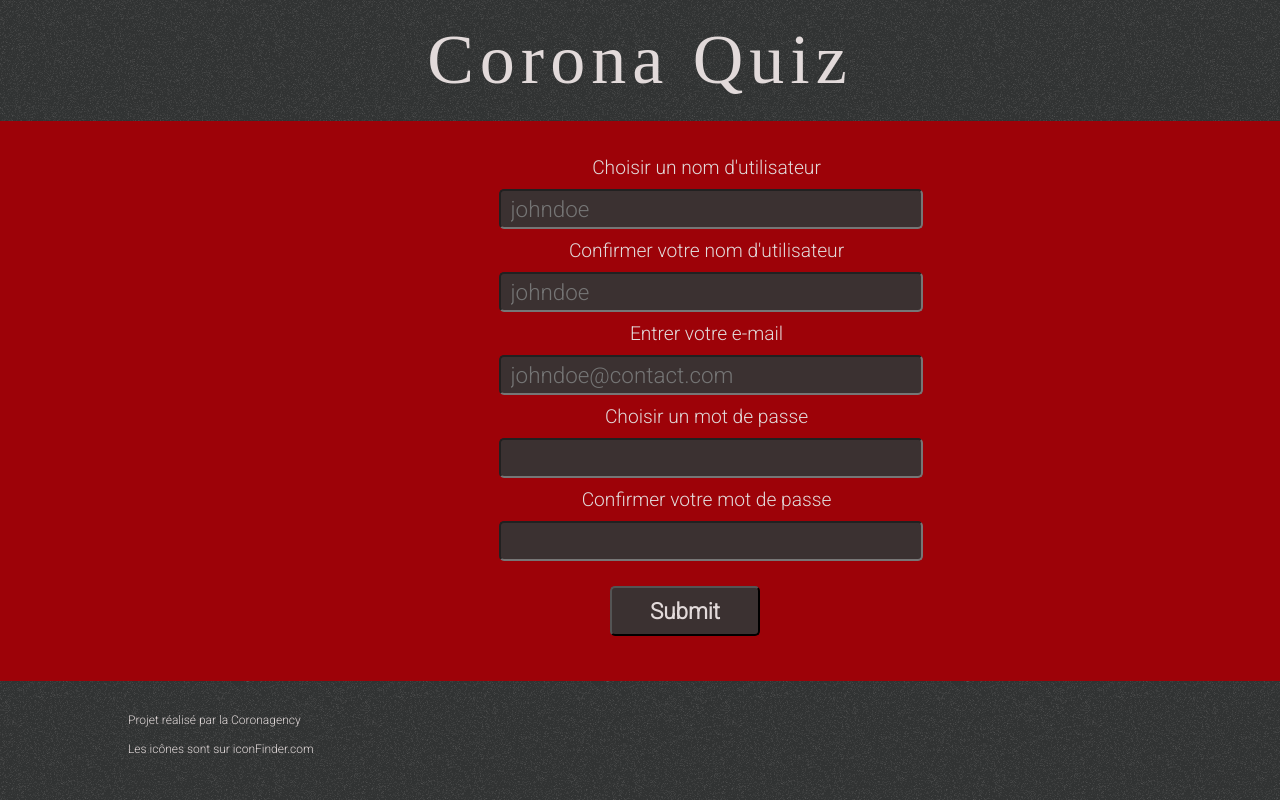
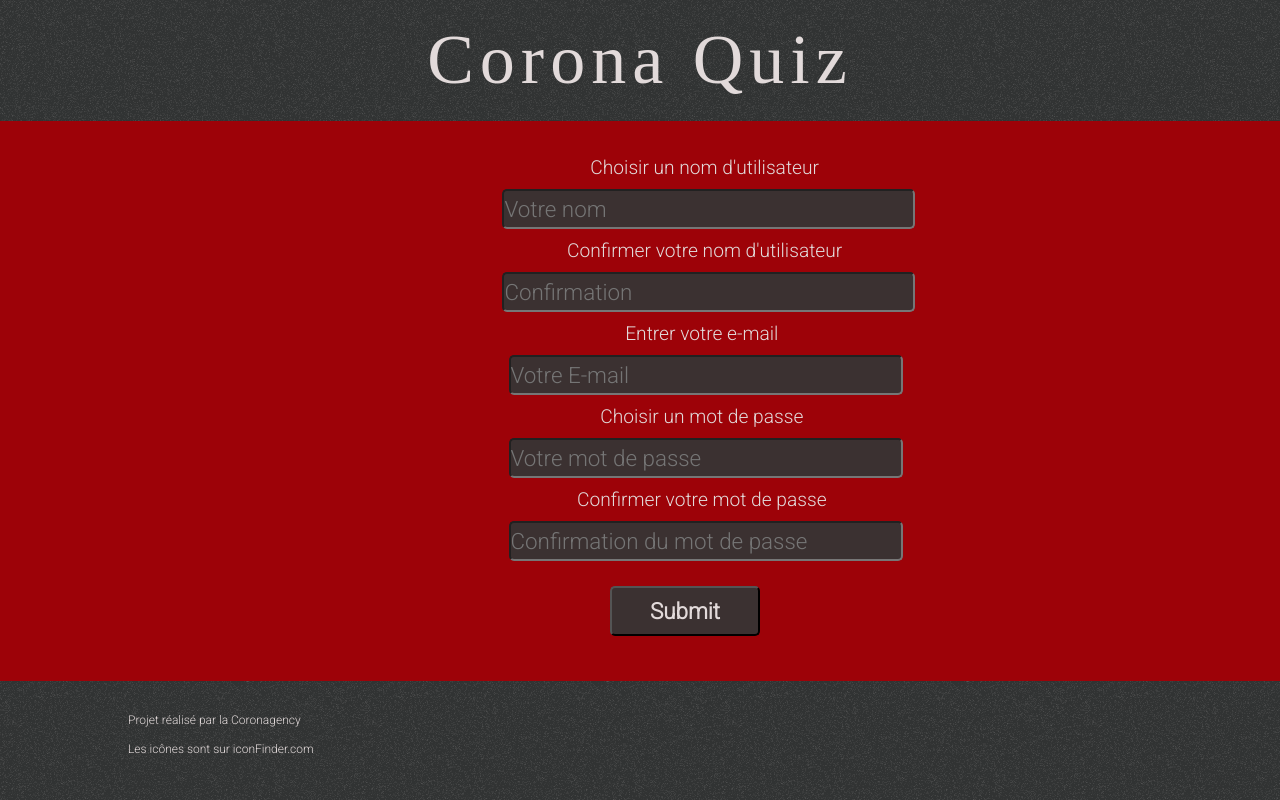
Before and after one commit to WildCodeSchool/21-06-remotefr-p2-coronagency, a React (Create React App) app: page /quizz/signup in a window 1280 px wide. Built offline with nearby package versions, Linux system fonts and the light colour scheme.

Commit message:
css form

```diff
--- a/src/pages/quiz/Signup/Signup.css
+++ b/src/pages/quiz/Signup/Signup.css
@@ -11,7 +11,6 @@
   width: 100%;
   justify-content: center;
   align-items: center;
-
 }
 label {
   color: var(--white-color);
@@ -19,7 +18,6 @@ label {
   width: 147%;
   display: block;
   text-align: center;
-
 }
 
 input {
@@ -31,7 +29,7 @@ input {
   color: #fff;
   font-size: 1.4rem;
   box-sizing: border-box;
-  padding: 10px;
+  padding: 10px 0;
   margin: 10px 0;
   border-radius: 5px;
 }
--- a/src/pages/quiz/Signup/Signup.jsx
+++ b/src/pages/quiz/Signup/Signup.jsx
@@ -57,14 +57,14 @@ const Signup = () => {
             <label name="name">Choisir un nom d'utilisateur</label>
             <input className="input"
               {...register('name', { required: true })}
-              placeholder="johndoe"
+              placeholder="Votre nom"
               name="name"
               onChange={handleChange}
             />
             <label className="label" name="username">Confirmer votre nom d'utilisateur</label>
             <input
               {...register('name', { required: true })}
-              placeholder="johndoe"
+              placeholder="Confirmation"
               name="name"
               onChange={handleChange}
             />
@@ -73,7 +73,7 @@ const Signup = () => {
             <label name="email">Entrer votre e-mail</label>
             <input
               {...register('email', { required: false })}
-              placeholder="johndoe@contact.com"
+              placeholder="Votre E-mail"
               name="email"
               onChange={handleChange}
             />
@@ -82,12 +82,14 @@ const Signup = () => {
             <label name="password">Choisir un mot de passe</label>
             <input
               {...register('password', { required: true })}
+              placeholder="Votre mot de passe"
               name="password"
               onChange={handleChange}
             />
             <label name="password">Confirmer votre mot de passe</label>
             <input
               {...register('password', { required: true })}
+              placeholder="Confirmation du mot de passe"
               name="password"
               onChange={handleChange}
             />
```
